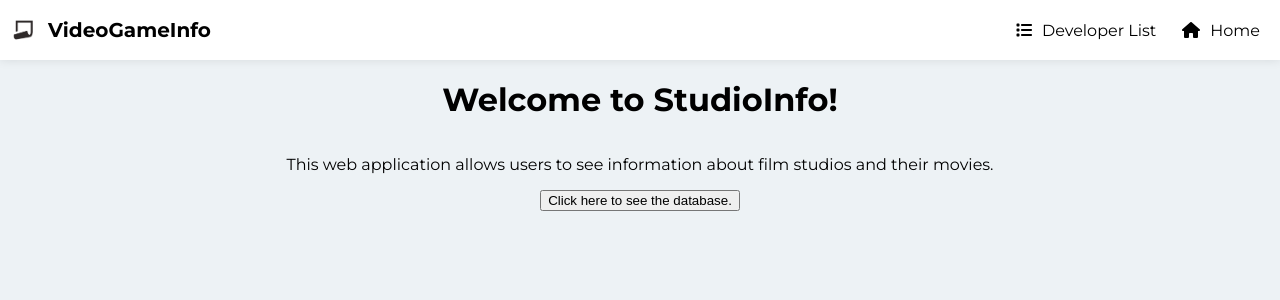
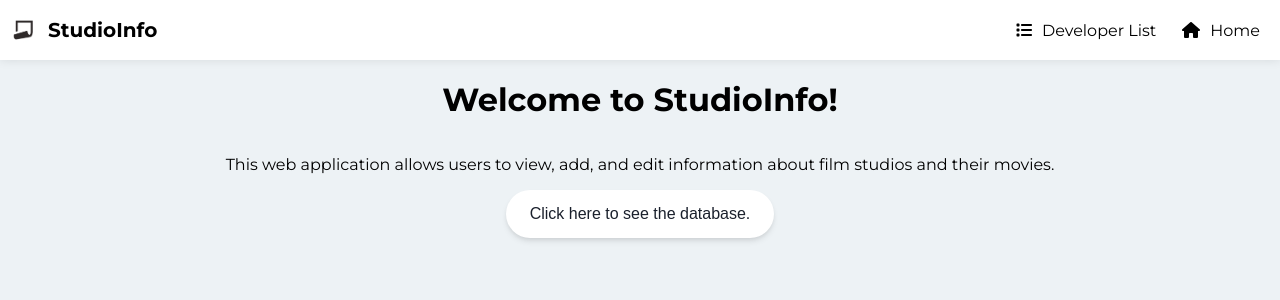
Before and after one commit to masonharniess/Studio-Info-Frontend, an Angular app: page / in a window 1280 px wide. Shown: the top 300 px of the page. Built offline with nearby package versions, Linux system fonts and the light colour scheme.

Commit message:
style homepage button

```diff
--- a/src/app/app.component.html
+++ b/src/app/app.component.html
@@ -2,7 +2,7 @@
   <nav>
     <div class="navigation_logo_and_title">
       <img src="../assets/images/navigation_bar_logo.png">
-      <p>VideoGameInfo</p>
+      <p>{{title}}</p>
     </div>
     <div class="navigation_menu">
       <div class="navigation_menu_item" routerLink="/developers">
--- a/src/app/app.component.ts
+++ b/src/app/app.component.ts
@@ -8,7 +8,7 @@ import {faHouse, faList} from '@fortawesome/free-solid-svg-icons'
   styleUrls: ['./app.component.css']
 })
 export class AppComponent {
-  title = 'Studio Info';
+  title = 'StudioInfo';
   faHouse = faHouse
   faList = faList
 }
--- a/src/app/home/home.component.css
+++ b/src/app/home/home.component.css
@@ -7,3 +7,27 @@ main div h1 {
   margin: 0;
   padding: 20px;
 }
+
+.general_button {
+  align-items: center;
+  background: #FFFFFF;
+  border: 0 solid #E2E8F0;
+  box-shadow: 0 4px 6px -1px rgba(0, 0, 0, 0.1), 0 2px 4px -1px rgba(0, 0, 0, 0.06);
+  box-sizing: border-box;
+  color: #1A202C;
+  display: inline-flex;
+  font-size: inherit;
+  height: 10px;
+  justify-content: center;
+  overflow-wrap: break-word;
+  padding: 24px;
+  text-decoration: none;
+  width: auto;
+  border-radius: 25px;
+  cursor: pointer;
+}
+
+.general_button:hover {
+  color: #666;
+  background-color: #f2f2f2;
+}
--- a/src/app/home/home.component.html
+++ b/src/app/home/home.component.html
@@ -5,11 +5,11 @@
   <div class="main_content">
       <div class="main_description_container">
           <p>
-              This web application allows users to see information about film studios and their movies.
+              This web application allows users to view, add, and edit information about film studios and their movies.
           </p>
       </div>
       <div class="button_container">
-          <button type="button" routerLink="/studios">
+          <button class="general_button" type="button" routerLink="/studios">
             Click here to see the database.
           </button>
       </div>
```
